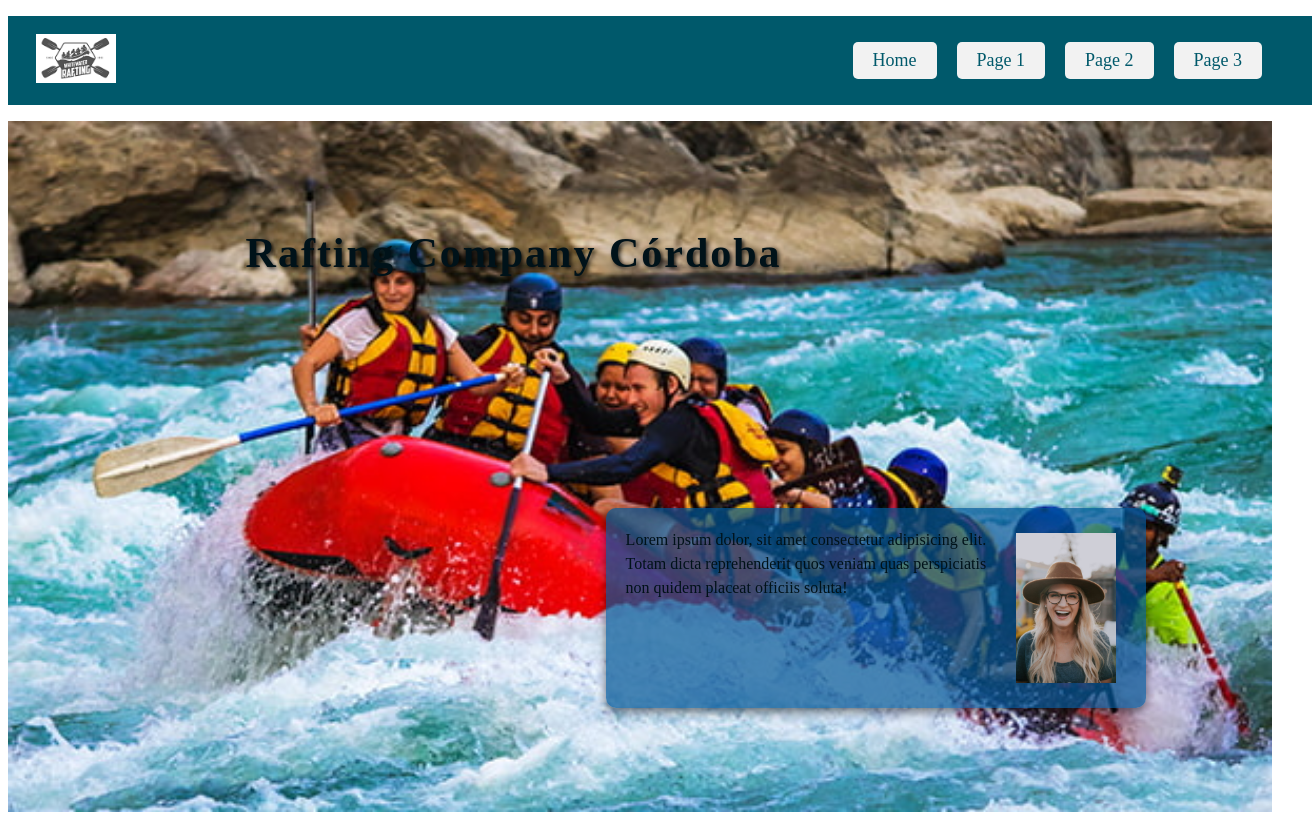
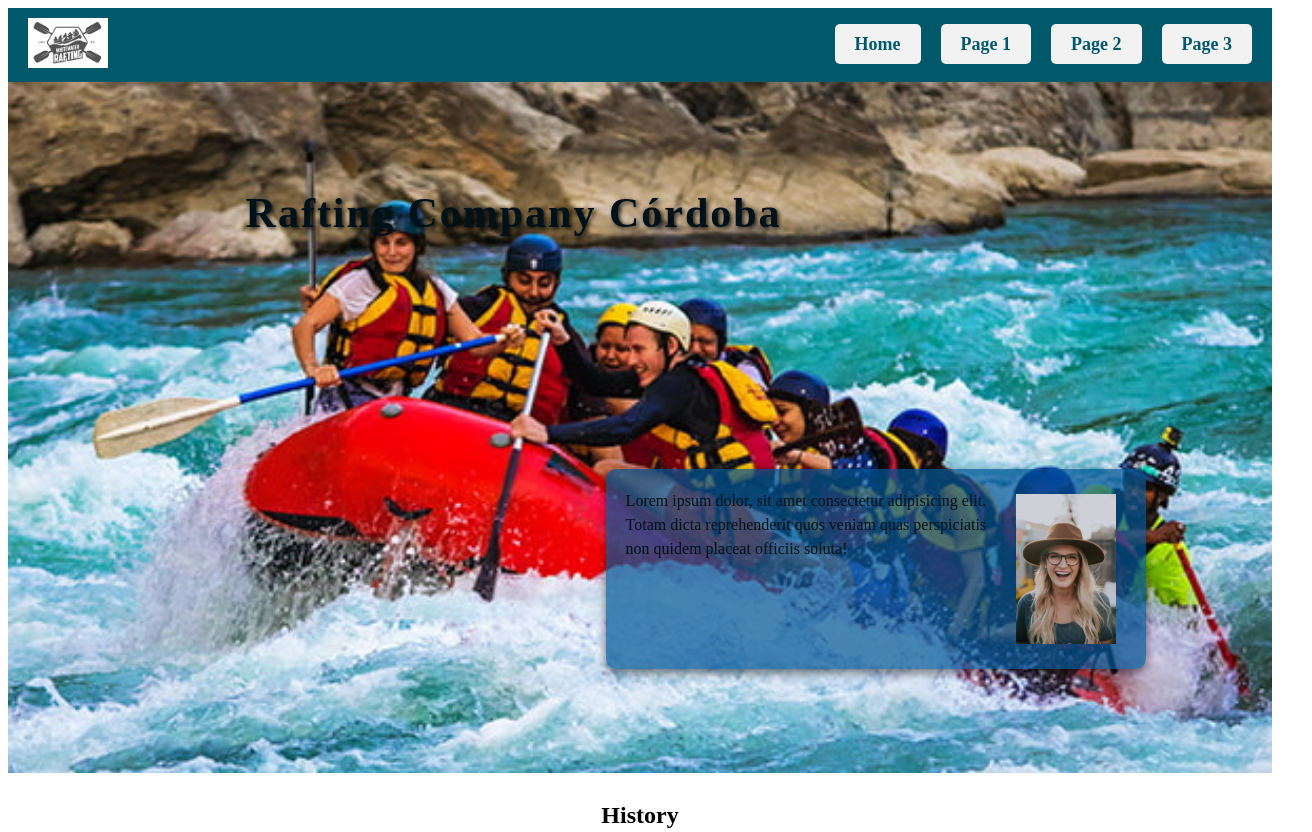
Before and after one commit to SebaGabriel/wdd130, a plain HTML site: page wwr/about.html in a window 1280 px wide. Shown: the top 832 px of the page, 1312 px wide, since content can reach past the window. Drawn offline with Linux system fonts and the light colour scheme; a web font is replaced by a local one.

Commit message:
Correcting some things

```diff
--- a/wwr/styles/rafting.css
+++ b/wwr/styles/rafting.css
@@ -4,9 +4,9 @@
 
     /* Color */
     --color-primary: #00596B;
-    --color-secondary: #055B5C;
+    --color-secondary: #044b4c;
     --color-text1: #001219;
-    --color-text2: #265A4A;
+    --color-text2: #1e4a3b;
 
     /* Typography */
     --font-family1: 'Playfair Display', serif;
@@ -19,37 +19,33 @@ body{
 /* header and nav */
 
 header{
-    margin: 16px auto;
-    display: grid;
-    grid-template-columns: 1fr auto;
+    display: flex;
+    justify-content: space-between;
     align-items: center;
     padding: 10px 20px;
-    width: 100%;
     background-color: var(--color-primary);
 }
 .logo img{
     width: 80px;
     height: auto;
-    margin-left: 8px;
+}
+nav{
+    display: flex;
 }
 nav ul{
     display: flex;
-    flex-wrap: wrap;
     list-style: none;
     padding: 0;
-    margin-right: 30px;
+    margin: 0;
     gap: 20px;
     font-style: var(--font-family1);
 }
-nav li{
-    flex: 1 1 auto;
-}
 nav a{
-    display: block;
+    text-decoration: none;
     color: var(--color-text2);
-    text-decoration: none;
-    padding: 8px 20px;
+    padding: 10px 20px;
     font-size: 18px;
+    font-weight: bold;
 }
 .nav-btn{
     color: var(--color-primary);
```
